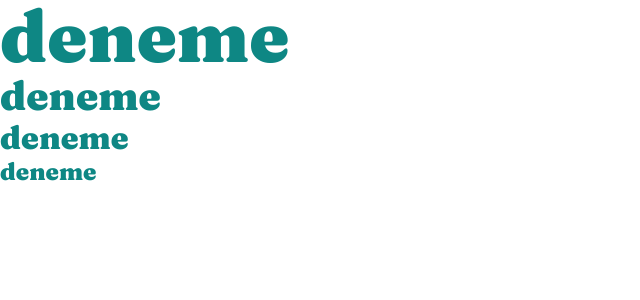
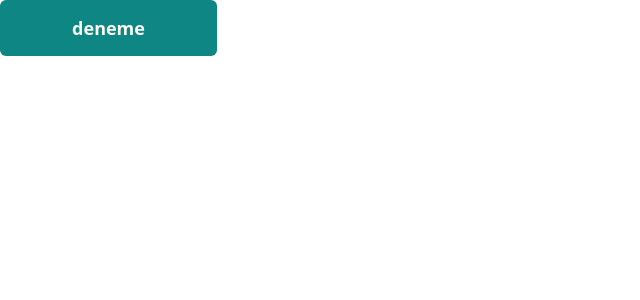
Before and after one commit to unaygney/coffeerosters-subscription-site, a Next.js app: page / in a window 1280 px wide. Shown: the top 300 px of the page, without its empty margins (0-640 px from the left). Built offline with nearby package versions, Linux system fonts and the light colour scheme.

Commit message:
Button component design is done

```diff
--- a/app/page.js
+++ b/app/page.js
@@ -1,10 +1,4 @@
+import HomeContainer from "@/containers/HomeContainer";
 export default function Home() {
-  return (
-    <div>
-      <h3 className="heading-xl text-dark-cyan">deneme</h3>
-      <h3 className="heading-l text-dark-cyan">deneme</h3>
-      <h3 className="heading-m text-dark-cyan">deneme</h3>
-      <h3 className="heading-s text-dark-cyan">deneme</h3>
-    </div>
-  );
+  return <HomeContainer />;
 }
--- a/components/Button/index.jsx
+++ b/components/Button/index.jsx
@@ -1,9 +1,12 @@
+"use client";
 import React from "react";
 
-function Button({ title, className }) {
+function Button({ title, className, onclick, ...rest }) {
   return (
     <button
-      className={`w-[217px] h-14 bg-dark-cyan rounded-md text-light-cream text-lg font-black leading-6  inline-flex justify-center items-center   ${className}`}
+      className={`${className} w-[217px] h-14 bg-dark-cyan rounded-md text-light-cream text-lg font-black leading-6  inline-flex justify-center items-center hover:bg-[#66d2cf] disabled:bg-[#e2dedb] transition-colors   `}
+      onClick={onclick}
+      {...rest}
     >
       {title}
     </button>
--- /dev/null
+++ b/containers/HomeContainer/index.jsx
@@ -0,0 +1,11 @@
+import React from "react";
+import Button from "@/components/Button";
+function HomeContainer() {
+  return (
+    <div>
+      <Button title={"deneme"} />
+    </div>
+  );
+}
+
+export default HomeContainer;
--- a/tailwind.config.js
+++ b/tailwind.config.js
@@ -3,6 +3,7 @@ module.exports = {
   content: [
     "./pages/**/*.{js,ts,jsx,tsx,mdx}",
     "./components/**/*.{js,ts,jsx,tsx,mdx}",
+    "./containers/**/*.{js,ts,jsx,tsx,mdx}",
     "./app/**/*.{js,ts,jsx,tsx,mdx}",
   ],
   theme: {
```
